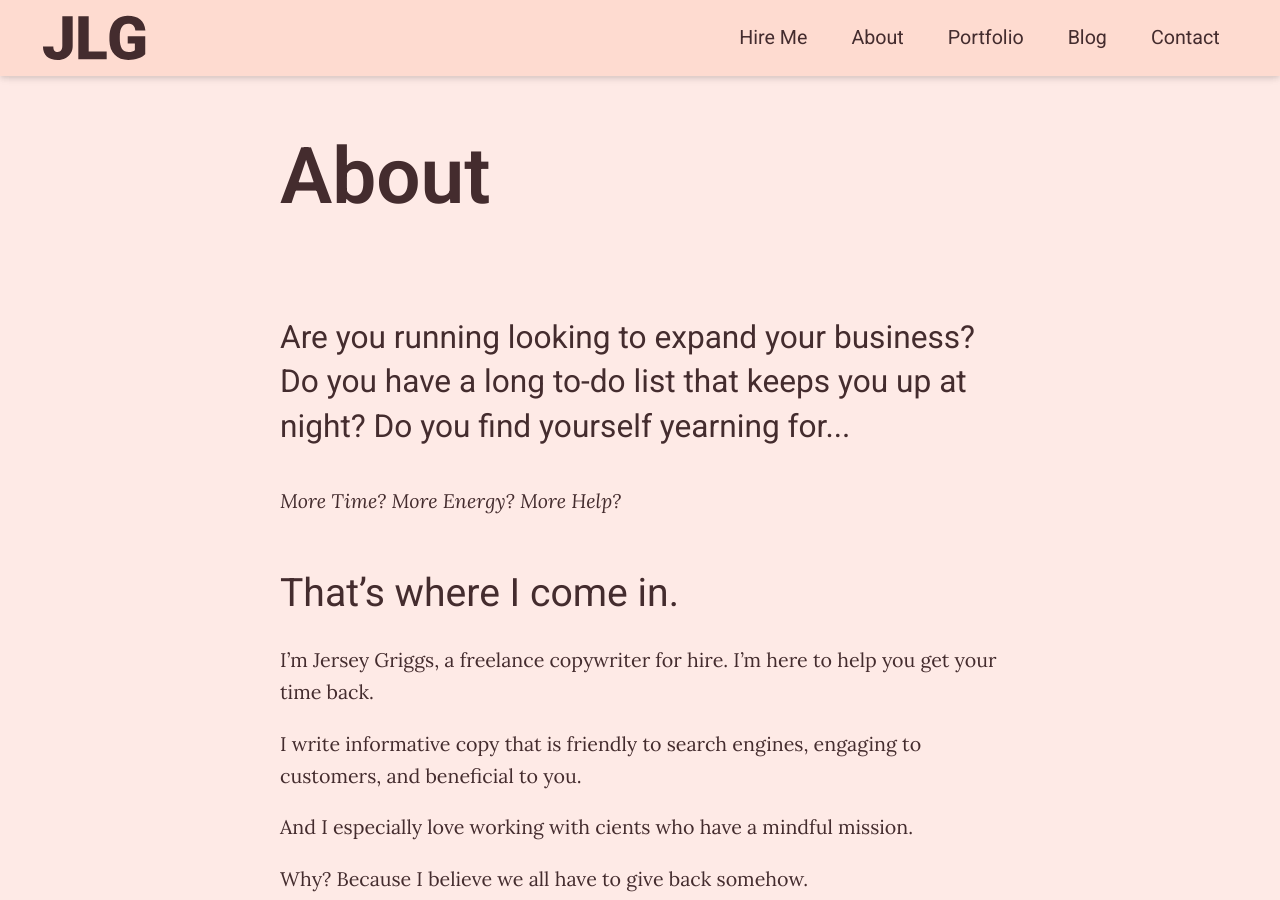
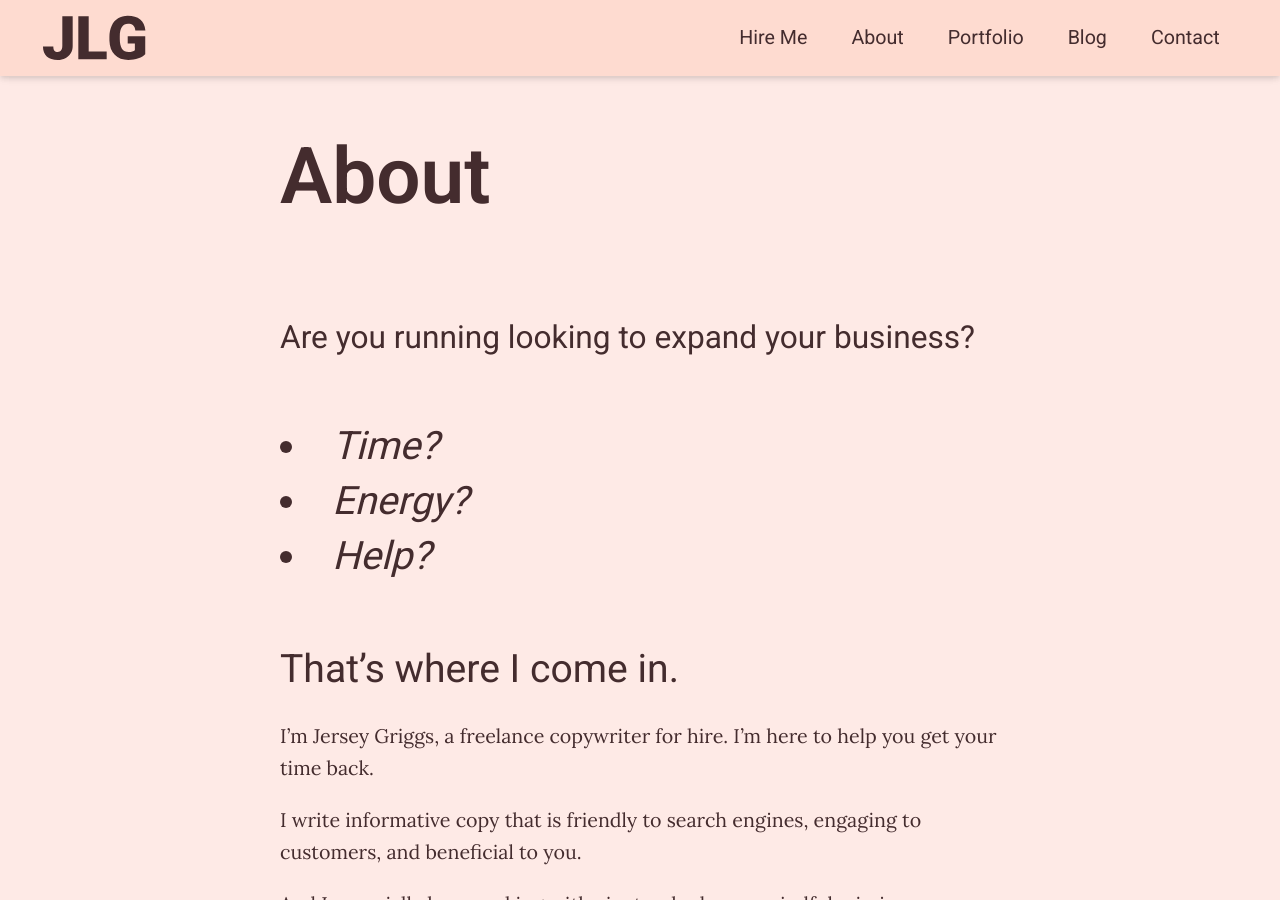
Before and after one commit to jersey-griggs/jersey.griggs.github.io, a Jekyll site: the page built from about/index.html, in a window 1280 px wide and 900 px high. Built offline with Jekyll 4.4.1, drawn with Linux system fonts in a browser that asks for light colours.

Commit message:
Update index.html

```diff
--- a/about/index.html
+++ b/about/index.html
@@ -3,9 +3,13 @@
 title: About
 ---
 <div class="text container">
-<h2 class="small">Are you running looking to expand your business? Do you have a long to-do list that keeps you up at night? Do you find yourself yearning for...</h2>
+<h2 class="small">Are you running looking to expand your business?</h2>
 
- <span><em>More Time?</em><em>&nbsp;More Energy?</em><em>&nbsp;More Help?</em></h2>
+<h3 Do you have a long to-do list that keeps you up at night? Do you find yourself yearning for more...</h3>
+
+  <li><em>Time?</em></li>
+  <li><em>Energy?</em></li>
+  <li><em>Help?</em></li>
 
 <h3>That’s where I come in.</h3>
 
```
